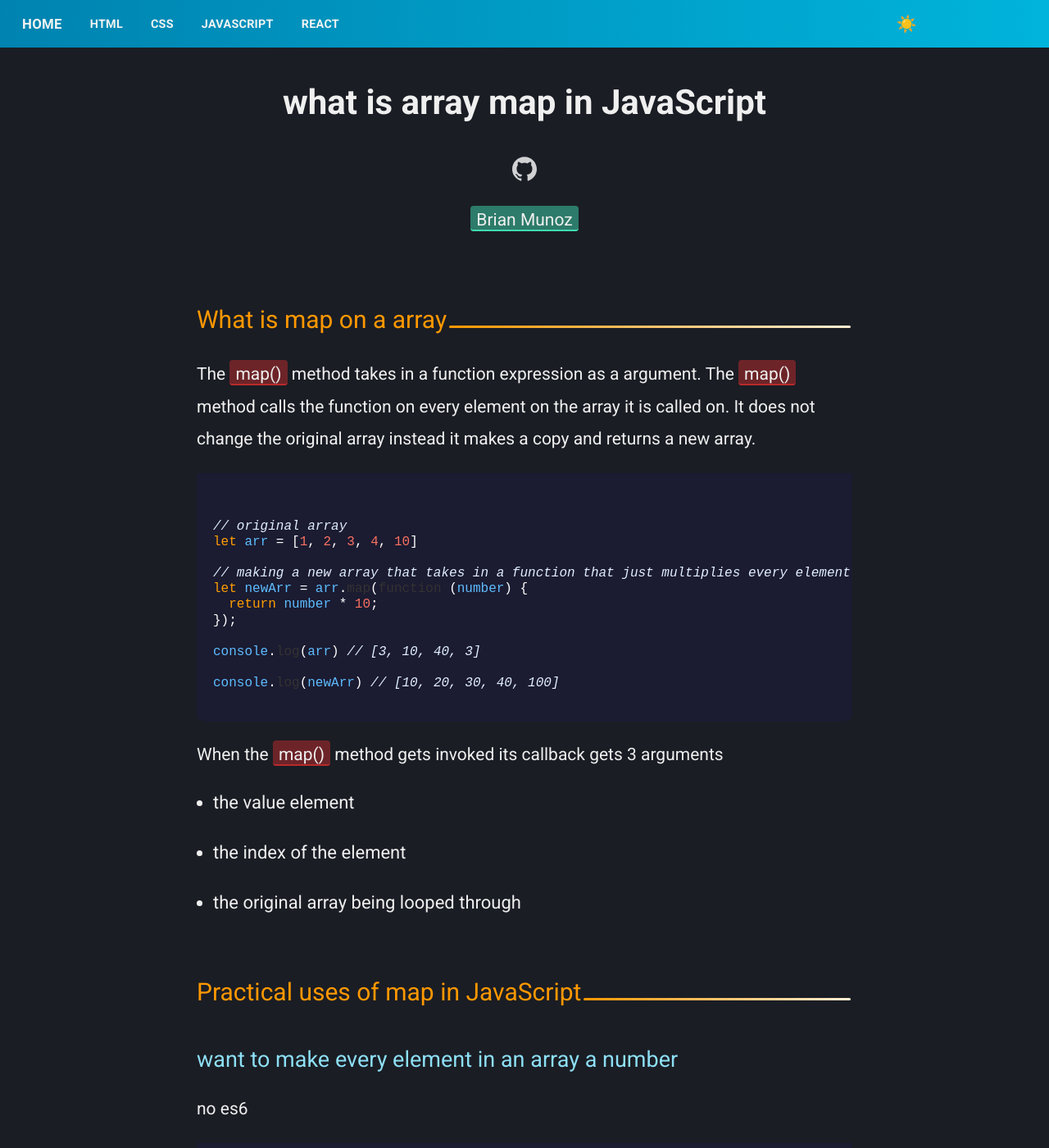
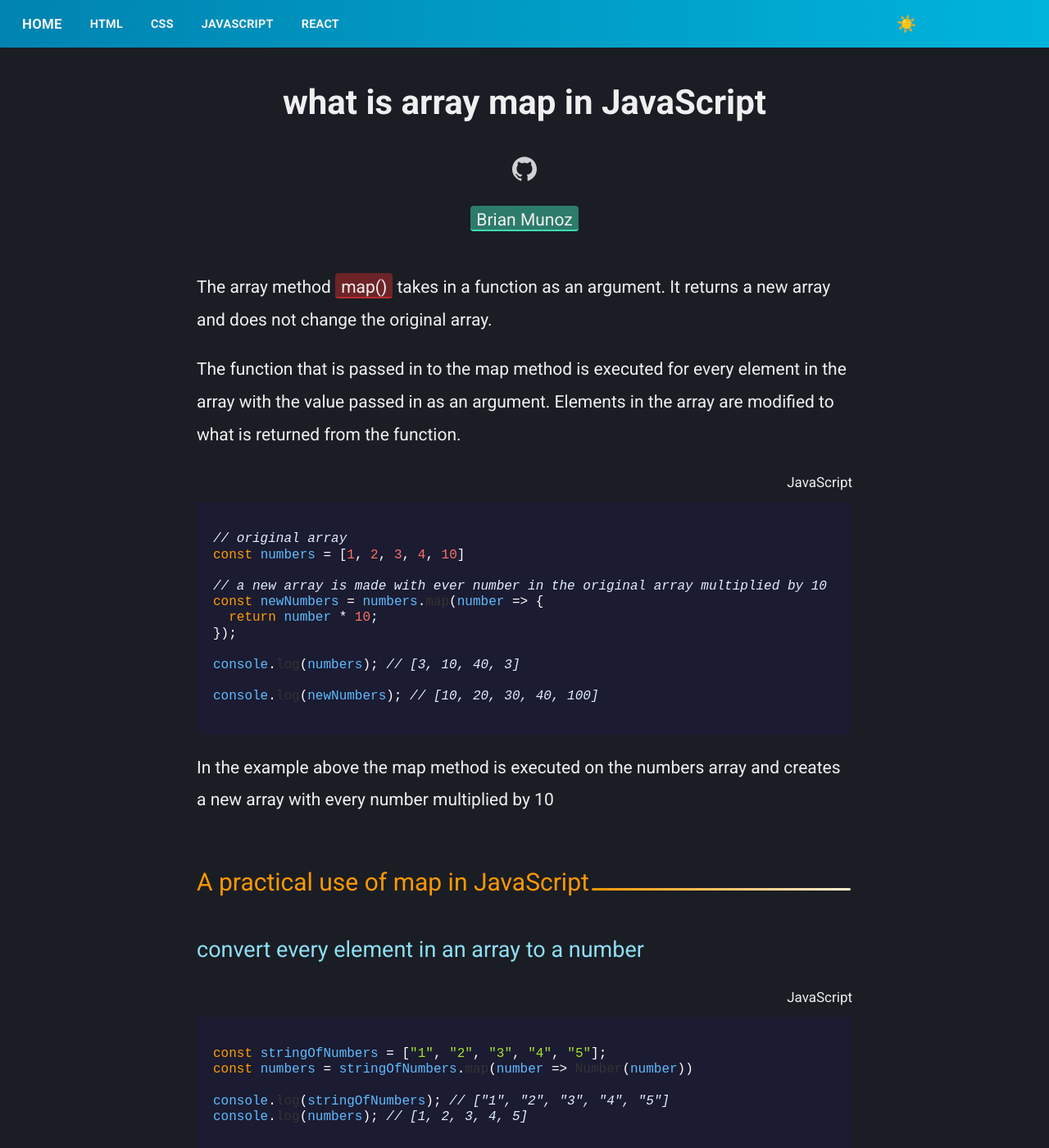
Before and after one commit to codinglead/codinglead.github.io, a Jekyll site: the page built from _posts/2018-10-29-what-is-array-map-in-javascript.md, in a window 1280 px wide and 1400 px high. Shown: the whole window at 82% size. Built offline with Jekyll 4.4.1, drawn with Linux system fonts in a browser that asks for light colours; comment, search, counter and statistics services are not loaded; some of the changed text lies outside the part shown.

Commit message:
update wording

````diff
--- a/_posts/2018-10-29-what-is-array-map-in-javascript.md
+++ b/_posts/2018-10-29-what-is-array-map-in-javascript.md
@@ -10,69 +11,67 @@ author: ["Brian Munoz", "https://colorlessenergy.github.io/", "https://github.co
 permalink: /javascript/:title
 ---
 
-## What is map on a array
+The array method <span class="highlight__code">map()</span> takes in a function as an argument. It returns a new array and does not change the original array.
 
+The function that is passed in to the map method is executed for every element in the array with the value passed in as an argument. Elements in the array are modified to what is returned from the function.
 
-The <span class="highlight__code">map()</span> method takes in a function expression as a argument. The <span class="highlight__code">map()</span> method calls the function on every element on the array it is called on. It does not change the original array instead it makes a copy and returns a new array.
+<p class="highlight__file-desc">JavaScript</p>
 
 ```javascript
+// original array
+const numbers = [1, 2, 3, 4, 10]
 
-// original array
-let arr = [1, 2, 3, 4, 10]
-
-// making a new array that takes in a function that just multiplies every element by 10
-let newArr = arr.map(function (number) {
+// a new array is made with ever number in the original array multiplied by 10
+const newNumbers = numbers.map(number => {
   return number * 10;
 });
 
-console.log(arr) // [3, 10, 40, 3]
+console.log(numbers); // [3, 10, 40, 3]
 
-console.log(newArr) // [10, 20, 30, 40, 100]
+console.log(newNumbers); // [10, 20, 30, 40, 100]
 ```
+In the example above the map method is executed on the numbers array and creates a new array with every number multiplied by 10
 
-When the <span class="highlight__code">map()</span> method gets invoked its callback gets 3 arguments
+## A practical use of map in JavaScript
 
-* the value element
-* the index of the element
-* the original array being looped through
+### convert every element in an array to a number
 
-## Practical uses of map in JavaScript
-
-### want to make every element in an array a number
-
-no es6
+<p class="highlight__file-desc">JavaScript</p>
 
 ```javascript
-var stringOfNumbers = ["1", "2", "3", "4", "5"];
-var numbers = stringOfNumbers.map(function (number) {
-  return Number(number)
-});
+const stringOfNumbers = ["1", "2", "3", "4", "5"];
+const numbers = stringOfNumbers.map(number => Number(number))
 
 console.log(stringOfNumbers); // ["1", "2", "3", "4", "5"]
 console.log(numbers); // [1, 2, 3, 4, 5]
 ```
 
-with es6 using arrow function and let variable declaration
+### convert an array of data into JSX
+
+<p class="highlight__file-desc">JavaScript</p>
 
 ```javascript
-let stringOfNumbers = ["1", "2", "3", "4", "5"];
-let numbers = stringOfNumbers.map(number => Number(number))
+const food = [{ id: 0, name: 'orange', color: 'orange' }, { id: 1, name: 'banana', color: 'yellow' }];
 
-console.log(stringOfNumbers); // ["1", "2", "3", "4", "5"]
-console.log(numbers); // [1, 2, 3, 4, 5]
+food.map(food => {
+    return (
+        <div key={ food.id }>
+            <div>
+                { food.name } - { food.color }
+            </div>
+        </div>
+    );
+});
 ```
-The arrow function allows the function to be shorten by not having to use curly brackets, parentheses for parameters, and no return keyword.
 
 ## The power of map
 
-<span class="highlight__code">map()</span> is powerful when you are trying to do something to every element in an array.
+<span class="highlight__code">map()</span> is powerful when something needs to be done on every element in an array.
 
-the basics
+### the basics
 
-A callback function is needed
+A callback function is needed.
 
-* calls the function on every element in the array
-* have access to the current element, the index, and the original array being looped.
-* makes and returns a new array, doesn't alter the original array.
-
-happy coding :)
+* the function passed in is executed on every element in the array
+* have access to the current element, the index, and the original array being looped
+* creates a new array, doesn't change the original array
````
Also changed, not shown: other parts of _posts/2018-10-29-what-is-array-map-in-javascript.md (+1 -0 lines).
